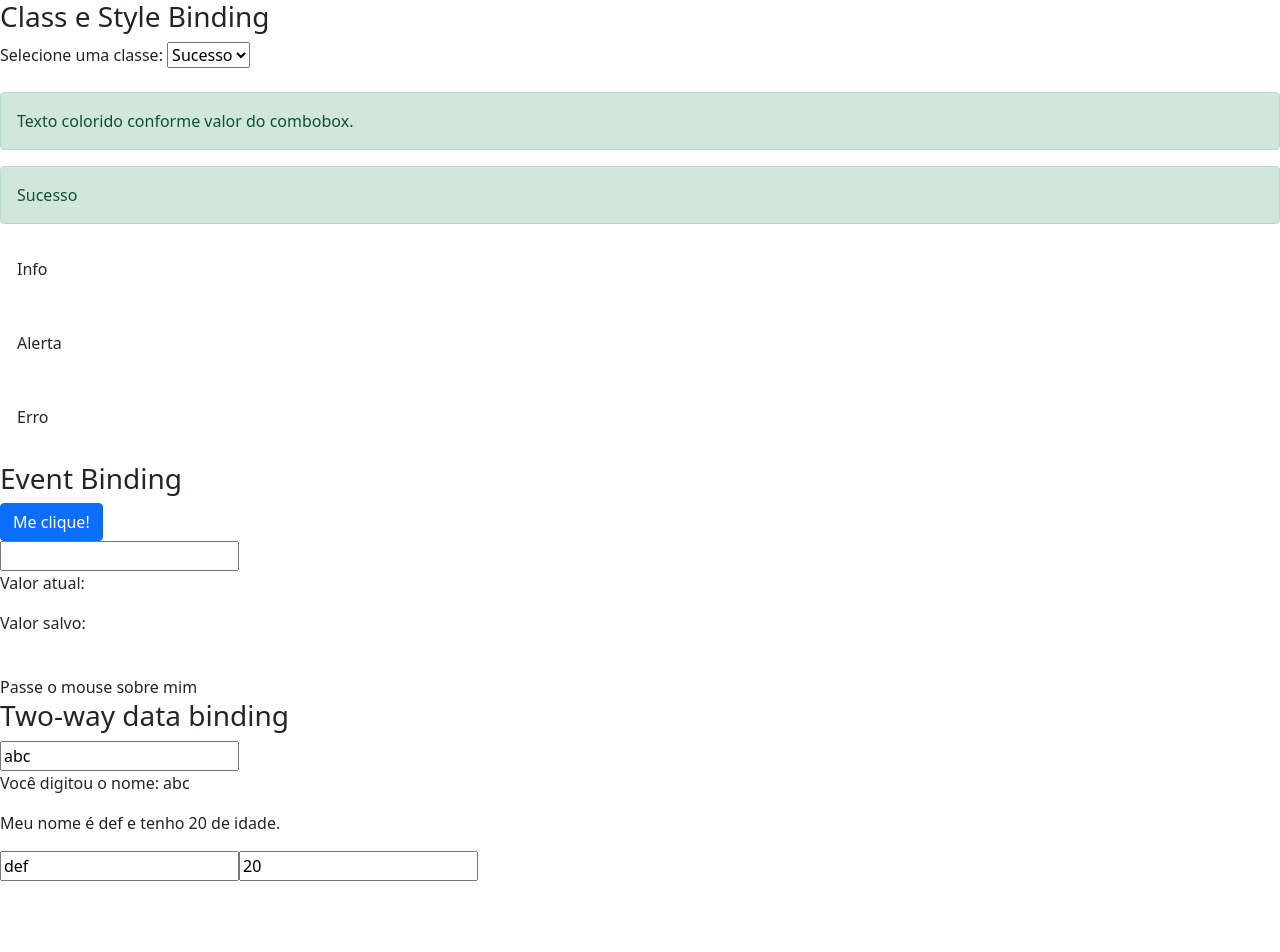
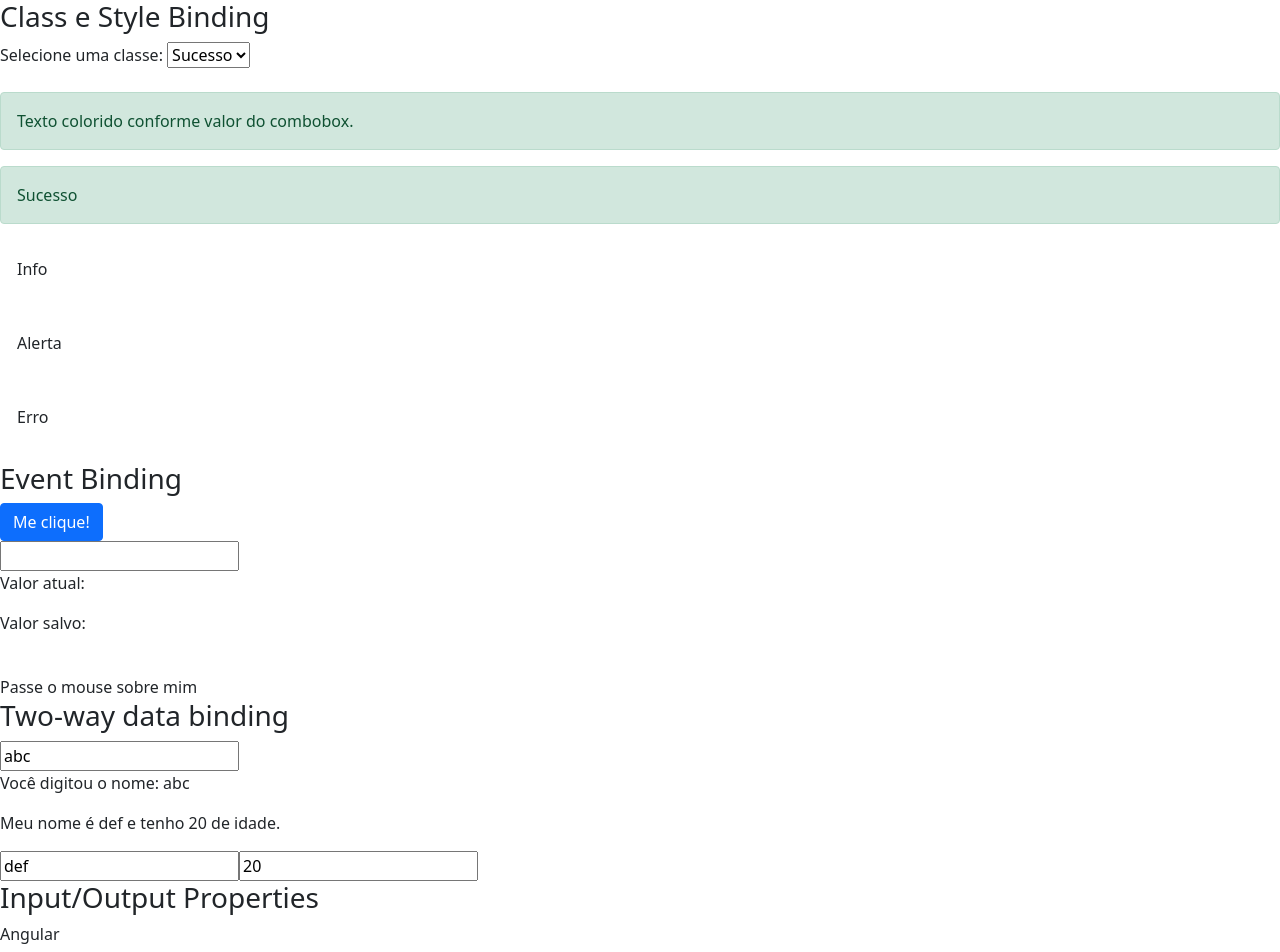
Before and after one commit to not-well/etudes, an Angular app in the folder angular-course-loiane/data-binding/: page / in a window 1280 px wide. Shown: the top 952 px of the page. Before the commit the page ends 881 px from the top, so only its background shows below. Built offline with nearby package versions, Linux system fonts and the light colour scheme.

Commit message:
Lesson 13

```diff
--- a/angular-course-loiane/data-binding/src/app/app.module.ts
+++ b/angular-course-loiane/data-binding/src/app/app.module.ts
@@ -5,9 +5,10 @@
 import { AppComponent } from './app.component';
 import { MeuFormComponent } from './meu-form/meu-form.component';
 import { DataBindingComponent } from './data-binding/data-binding.component';
+import { InputPropertyComponent } from './input-property/input-property.component';
 
 @NgModule({
-  declarations: [AppComponent, DataBindingComponent, MeuFormComponent],
+  declarations: [AppComponent, DataBindingComponent, MeuFormComponent, InputPropertyComponent],
   imports: [BrowserModule, FormsModule],
   providers: [],
   bootstrap: [AppComponent],
--- a/angular-course-loiane/data-binding/src/app/data-binding/data-binding.component.html
+++ b/angular-course-loiane/data-binding/src/app/data-binding/data-binding.component.html
@@ -85,3 +85,11 @@
 </section>
 
 <app-meu-form></app-meu-form>
+
+<section class="input-output-properties">
+  <article>
+    <h3>Input/Output Properties</h3>
+
+    <app-curso [nome]="nomeDoCurso"></app-curso>
+  </article>
+</section>
--- a/angular-course-loiane/data-binding/src/app/data-binding/data-binding.component.ts
+++ b/angular-course-loiane/data-binding/src/app/data-binding/data-binding.component.ts
@@ -12,6 +12,7 @@
   valorAtual: string = '';
   valorSalvo: string = '';
   isMousOver: boolean = false;
+  nomeDoCurso: string = 'Angular';
 
   getValor() {
     return 1;
--- /dev/null
+++ b/angular-course-loiane/data-binding/src/app/input-property/input-property.component.html
@@ -0,0 +1 @@
+<p>{{ nomeCurso }}</p>
--- /dev/null
+++ b/angular-course-loiane/data-binding/src/app/input-property/input-property.component.ts
@@ -0,0 +1,15 @@
+import { Component, Input, OnInit } from '@angular/core';
+
+@Component({
+  selector: 'app-curso',
+  templateUrl: './input-property.component.html',
+  styleUrls: ['./input-property.component.css'],
+})
+export class InputPropertyComponent implements OnInit {
+  constructor() {}
+
+  @Input('nome')
+  nomeCurso: string = '';
+
+  ngOnInit(): void {}
+}
```
Also changed, not shown: angular-course-loiane/data-binding/src/app/input-property/input-property.component.css (added), 1 other file (tests, documents, lock files or other folders).
